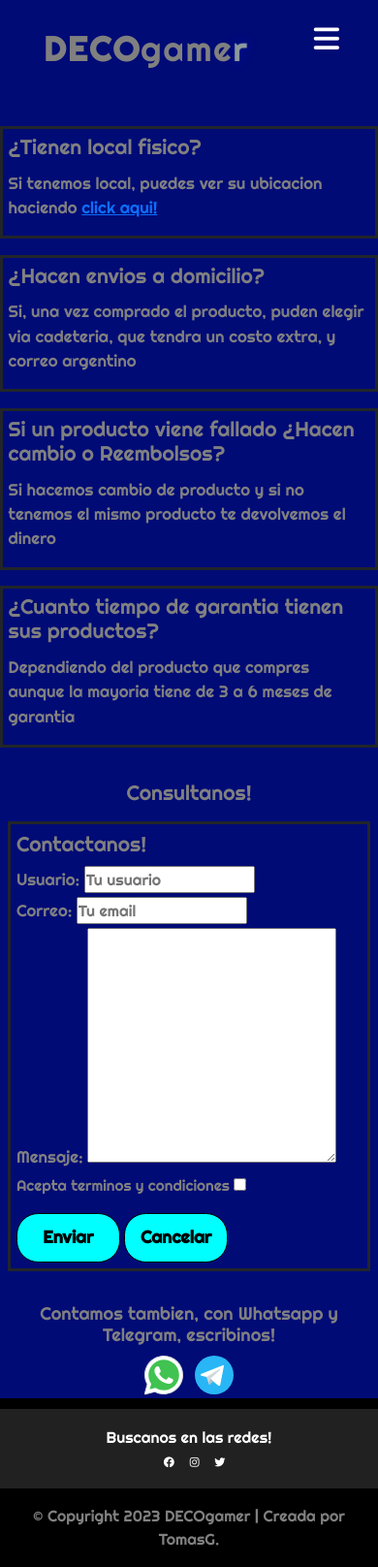
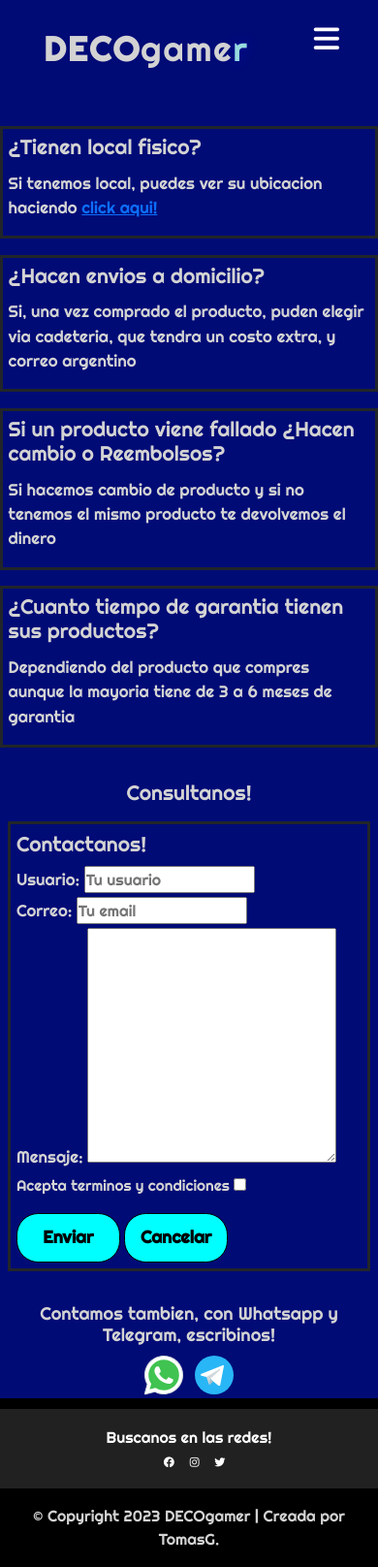
Before and after one commit to TomasGon1/ProyectoFinal-DW, a website: page pages/contactos-faq.html in a window 390 px wide. Shown: the whole page at 97% size. Drawn offline with Linux system fonts and the light colour scheme.

Commit message:
PreEntrega3-Gonzalez

```diff
--- a/pages/contactos-faq.html
+++ b/pages/contactos-faq.html
@@ -27,7 +27,9 @@
     />
     <title>DECOgamer | Contactos/FAQ</title>
   </head>
+
   <body>
+    <!-- navbar -->
     <header
       class="d-flex flex-column z-2 position-sticky top-0 mb-2"
       style="background-color: #000b76"
@@ -72,42 +74,43 @@
       </nav>
     </header>
 
+    <!-- seccion 1 -->
     <main class="main__1">
       <section>
         <div class="container-fluid mt-5">
           <div class="row">
             <div class="col-sm-6 mt-4 p-2 border border-3 border-dark">
-              <h2 class="fs-1 mb-3" style="color: gray">
+              <h2 class="fs-1 mb-3" style="color: lightgray">
                 ¿Tienen local fisico?
               </h2>
-              <p class="fs-3" style="color: gray">
+              <p class="fs-3" style="color: lightgray">
                 Si tenemos local, puedes ver su ubicacion haciendo
                 <a href="nosotros.html">click aqui!</a>
               </p>
             </div>
             <div class="col-sm-6 mt-4 p-2 border border-3 border-dark">
-              <h2 class="fs-1 mb-3" style="color: gray">
+              <h2 class="fs-1 mb-3" style="color: lightgray">
                 ¿Hacen envios a domicilio?
               </h2>
-              <p class="fs-3" style="color: gray">
+              <p class="fs-3" style="color: lightgray">
                 Si, una vez comprado el producto, puden elegir via cadeteria,
                 que tendra un costo extra, y correo argentino
               </p>
             </div>
             <div class="col-sm-6 mt-4 p-2 border border-3 border-dark">
-              <h2 class="fs-1 mb-3" style="color: gray">
+              <h2 class="fs-1 mb-3" style="color: lightgray">
                 Si un producto viene fallado ¿Hacen cambio o Reembolsos?
               </h2>
-              <p class="fs-3" style="color: gray">
+              <p class="fs-3" style="color: lightgray">
                 Si hacemos cambio de producto y si no tenemos el mismo producto
                 te devolvemos el dinero
               </p>
             </div>
             <div class="col-sm-6 mt-4 p-2 border border-3 border-dark">
-              <h2 class="fs-1 mb-3" style="color: gray">
+              <h2 class="fs-1 mb-3" style="color: lightgray">
                 ¿Cuanto tiempo de garantia tienen sus productos?
               </h2>
-              <p class="fs-3" style="color: gray">
+              <p class="fs-3" style="color: lightgray">
                 Dependiendo del producto que compres aunque la mayoria tiene de
                 3 a 6 meses de garantia
               </p>
@@ -116,30 +119,33 @@
         </div>
       </section>
 
+      <!-- seccion 2 -->
       <section>
         <div class="container-fluid mt-5">
-          <h3 class="fs-1 mb-4 text-center" style="color: gray">
+          <h3 class="fs-1 mb-4 text-center" style="color: lightgray">
             Consultanos!
           </h3>
 
           <form class="border border-3 border-dark p-2" action="">
             <fieldset>
-              <legend class="fs-1" style="color: gray">Contactanos!</legend>
+              <legend class="fs-1" style="color: lightgray">
+                Contactanos!
+              </legend>
               <div>
-                <label class="fs-3 mb-2" style="color: gray" for="nombre"
+                <label class="fs-3 mb-2" style="color: lightgray" for="nombre"
                   >Usuario<span>:</span></label
                 >
                 <input type="text" placeholder="Tu usuario" id="nombre" />
               </div>
               <div>
-                <label class="fs-3 mb-2" style="color: gray" for="correo"
+                <label class="fs-3 mb-2" style="color: lightgray" for="correo"
                   >Correo<span>:</span></label
                 >
                 <input type="email" placeholder="Tu email" id="correo" />
               </div>
 
               <div>
-                <label class="fs-3 mb-2" style="color: gray" for="mensaje"
+                <label class="fs-3 mb-2" style="color: lightgray" for="mensaje"
                   >Mensaje<span>:</span></label
                 >
                 <textarea
@@ -149,7 +155,7 @@
                   rows="10"
                 ></textarea>
               </div>
-              <div class="fs-4" style="color: gray">
+              <div class="fs-4" style="color: lightgray">
                 Acepta terminos y condiciones
                 <input type="checkbox" name="acepta" value="1" required />
               </div>
@@ -162,10 +168,11 @@
         </div>
       </section>
 
+      <!-- seccion 3 -->
       <section>
         <div class="container-fluid mt-5 text-center">
           <div class="tittle-h3">
-            <h4 class="fs-2" style="color: gray">
+            <h4 class="fs-2" style="color: lightgray">
               Contamos tambien, con Whatsapp y Telegram, escribinos!
             </h4>
           </div>
--- a/scss/_animacion.scss
+++ b/scss/_animacion.scss
@@ -18,8 +18,8 @@
     text-shadow: none;
   }
   100% {
-    color: lightblue;
-    text-shadow: 0 0 7px lightblue, 0 0 50px blue;
+    color: rgb(4, 234, 250);
+    text-shadow: 0 0 7px blue, 0 0 50px blue;
   }
 }
 
--- a/scss/_mediaq.scss
+++ b/scss/_mediaq.scss
@@ -43,12 +43,12 @@
   .nav__item {
     .nav__link {
       background: none;
-      color: white;
+      color: $gray;
     }
 
     .nav__link.active {
       background: none;
-      color: white;
+      color: $gray;
     }
   }
 
--- a/scss/_variables.scss
+++ b/scss/_variables.scss
@@ -1,3 +1,3 @@
-$gray: gray;
+$gray: lightgray;
 $france-blue: #000b76;
 $aqua: aqua;
```
Also changed, not shown: index.html (+7 -6 lines), pages/cuenta.html (+12 -8 lines), pages/nosotros.html (+15 -9 lines), pages/productos.html (+4 -0 lines), css/style.css, 1 other file.
